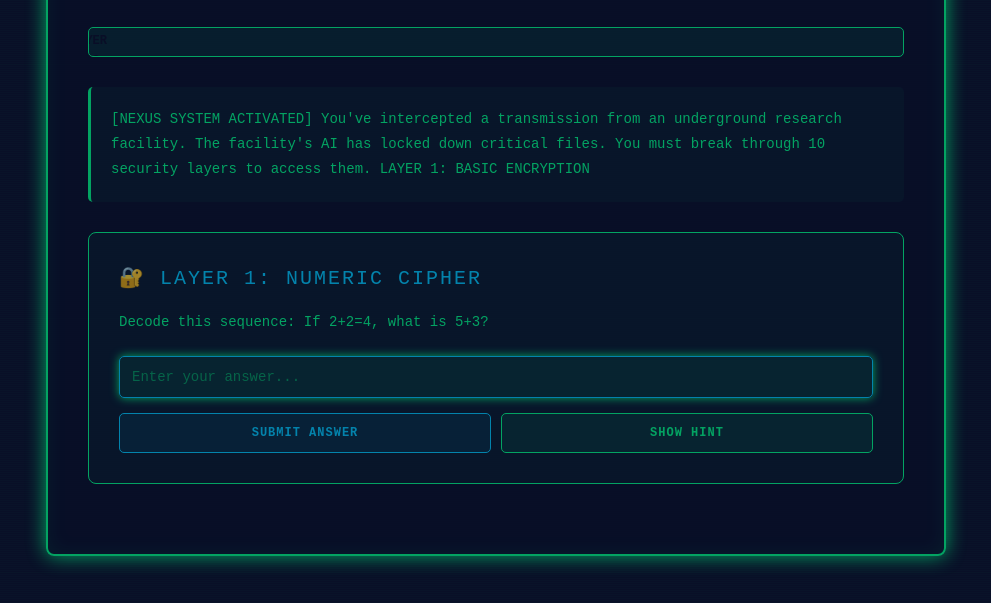
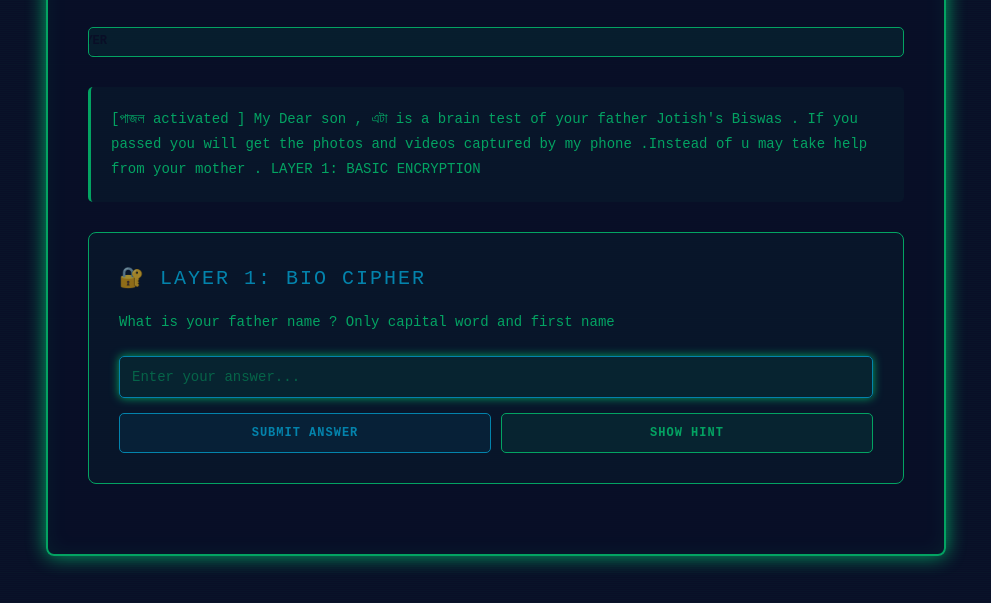
Before and after one commit to Jotish-Biswas/per-pic-one-usd, a website: page index.html in a window 1280 px wide. Shown: the part 197-800 px from the top of the page, without its empty margins (144-1135 px from the left). Drawn offline with Linux system fonts and the light colour scheme.

Commit message:
Your message

```diff
--- a/index.html
+++ b/index.html
@@ -424,22 +424,20 @@
         const puzzles = [
             {
                 id: 1,
-                story: `[NEXUS SYSTEM ACTIVATED]
-You've intercepted a transmission from an underground research facility. The facility's AI has locked down critical files. You must break through 10 security layers to access them.
-
+                story: `[পাজল  activated ]
+My Dear son , এটা  is a brain test of your father Jotish's Biswas . If you passed you will get the photos and videos captured by my phone .Instead of u may take help from your mother .
 LAYER 1: BASIC ENCRYPTION`,
-                title: "Layer 1: Numeric Cipher",
-                description: "Decode this sequence: If 2+2=4, what is 5+3?",
-                answer: "8",
-                hint: "Simple math - just add the numbers",
-                type: "math"
+                title: "Layer 1: BIO Cipher",
+                description: "What is your father name ? Only capital word and first name ",
+                answer: "JOTISH",
+                hint: "Simple Address - just a name",
+                type: "Parental"
             },
             {
                 id: 2,
                 story: `[LAYER 1 BREACHED]
 
-You've cracked the first firewall. The system responds with a logic gate puzzle.
-
+Tumi first layer pass kore felcho candhu . ebar second tar ans deo
 LAYER 2: LOGIC GATE`,
                 title: "Layer 2: Logic Puzzle",
                 description: "A person has 12 coins. Half of them are pennies. How many coins are NOT pennies?",
@@ -560,7 +558,7 @@ LAYER 10: OMEGA PROTOCOL`,
         let hints_used = 0;
 
         // Configuration
-        const GOOGLE_DRIVE_LINK = "https://drive.google.com/uc?id=YOUR_DRIVE_FILE_ID";
+        const GOOGLE_DRIVE_LINK = "https://drive.google.com/file/d/1Ls7DuN4Ncb5dU5CojYylTf_Q2pnPLVaW/view?usp=sharing";
         const DRIVE_PASSWORD = "NEXUS2026";
 
         function renderGame() {
```
